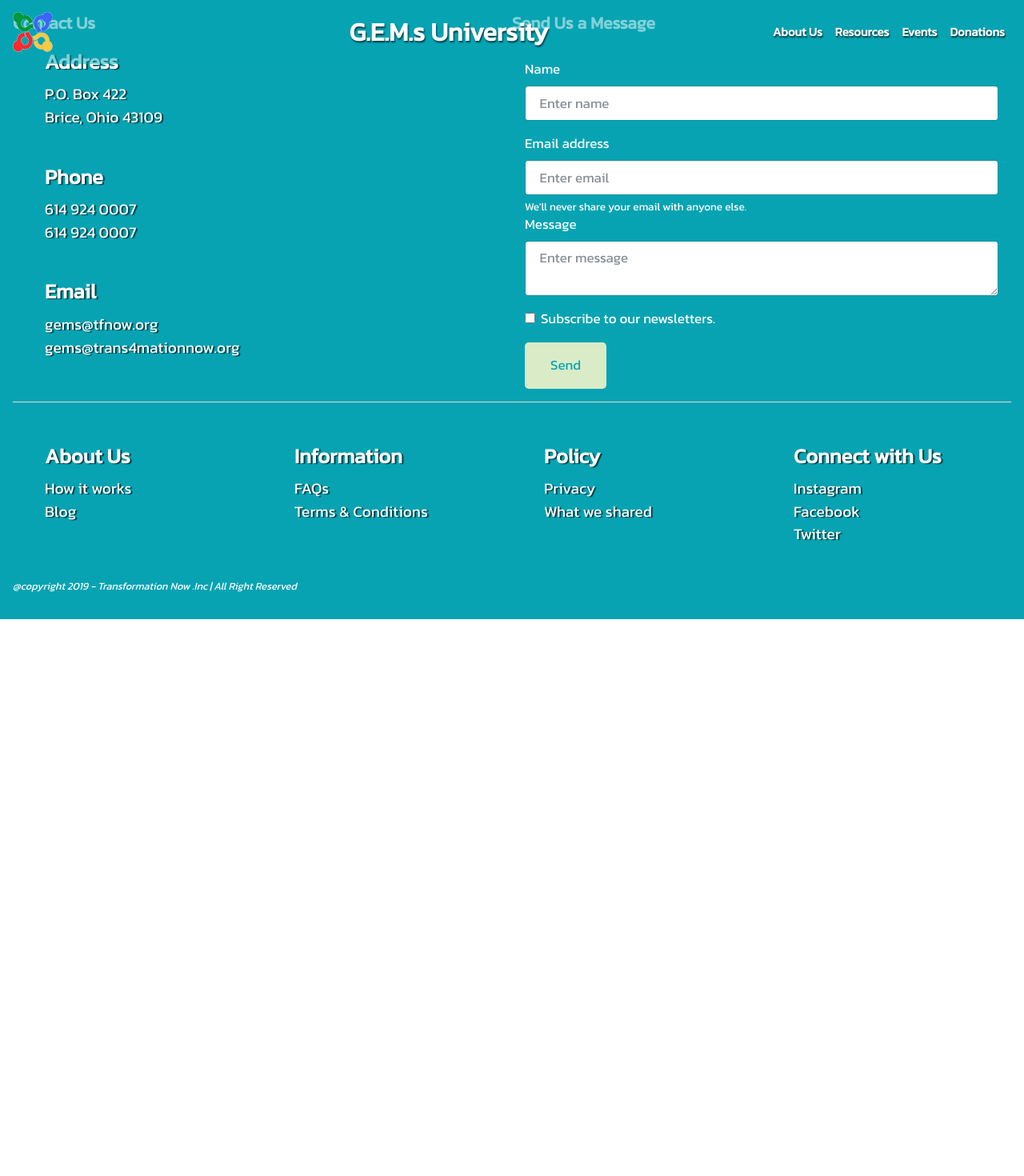
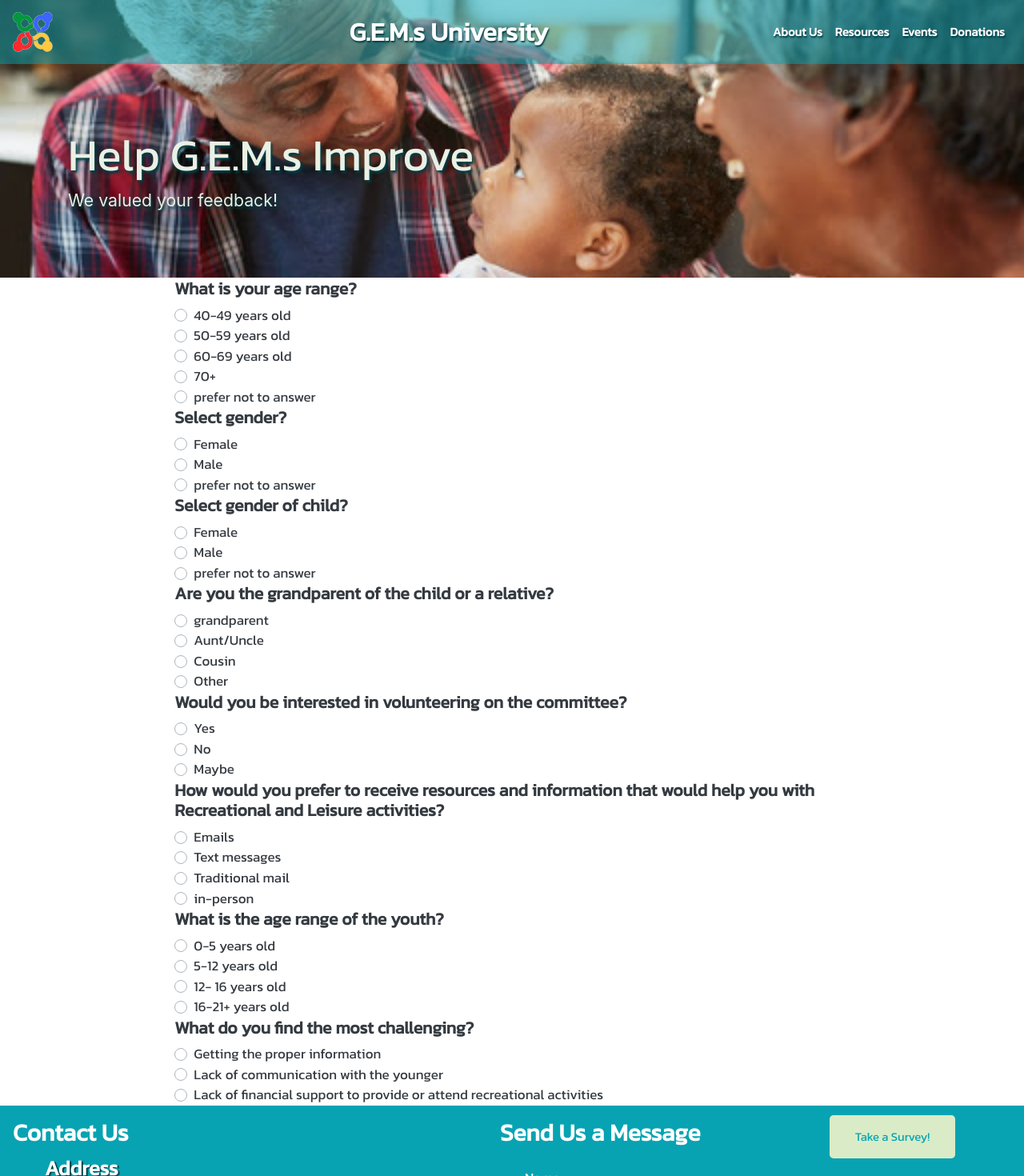
Before and after one commit to hoangle4/trans4mationNow, a React (Create React App) app in the folder client/: page /survey in a window 1280 px wide. Shown: the top 1470 px of the page at 80% size. Before the commit the page ends 800 px from the top, so only its background shows below. Built offline with nearby package versions, Linux system fonts and the light colour scheme; a web font is replaced by a local one.

Commit message:
commit survey layout

```diff
--- a/client/src/App.js
+++ b/client/src/App.js
@@ -8,6 +8,7 @@
 import AboutUs from './components/AboutUs';
 import Donation from './components/Donation';
 import Resources from './components/Resources';
+import Survey from './components/Survey';
 const App = () => {
   useEffect(() => {
     Utils.NavBarAnimation();
@@ -23,6 +24,7 @@
           <Route exact path={'/aboutus'} component={AboutUs} />
           <Route exact path={'/donation'} component={Donation} />
           <Route exact path={'/resources'} component={Resources} />
+          <Route exact path={'/survey'} component={Survey} />
         </Switch>
         <Footer />
       </Router>
--- a/client/src/components/Home/Footer.js
+++ b/client/src/components/Home/Footer.js
@@ -1,12 +1,12 @@
 import React from 'react';
-
+import { Link } from 'react-router-dom';
 const Footer = () => {
   return (
     <div className='row mx-0 Footer'>
       <div className='col-12 p-0'>
         <div className='row mx-0 border-bottom mb-5'>
           <div className='col-md-6 col-xs-12 p-0'>
-            <h5>Contact Us</h5>
+            <h3>Contact Us</h3>
             <ul className='Footer_UL'>
               <li className='Footer-li'>
                 <strong>Address</strong>
@@ -19,13 +19,13 @@
                 <strong>Phone</strong>
               </li>
               <li className='Footer-li'>
-                <a href='tel:614 924 0007' className=''>
-                  614 924 0007
+                <a href='tel:6149240007' className=''>
+                  Phone: 614 924 0007
                 </a>
               </li>
               <li className='Footer-li'>
-                <a href='tel:614 924 0007' className=''>
-                  614 924 0007
+                <a href='fax:6145751919' className=''>
+                  Fax: 614 575 1919
                 </a>
               </li>
             </ul>
@@ -44,7 +44,20 @@
             </ul>
           </div>
           <div className='col-md-6 col-xs-12 p-0'>
-            <h5>Send Us a Message</h5>
+            <div className='row '>
+              <div className='col-md-6 p-0'>
+                <h3>Send Us a Message</h3>
+              </div>
+              <div className='col-md-6 p-0 text-center'>
+                <ul className='list-group'>
+                  <li className='list-group-item bg-transparent border-0'>
+                    <Link to='/survey' className='green-btn'>
+                      Take a Survey!
+                    </Link>
+                  </li>
+                </ul>
+              </div>
+            </div>
             <form className='p-3'>
               <div className='form-group'>
                 <div className='form-group'>
--- a/client/src/components/Resources/ResourceItem.js
+++ b/client/src/components/Resources/ResourceItem.js
@@ -21,8 +21,8 @@
                 {i.link}
               </a>
             ) : (
-              i.link.map(l => (
-                <Fragment>
+              i.link.map((l, i) => (
+                <Fragment key={i}>
                   <a target='_blank' href={l}>
                     {l}
                   </a>
--- a/client/src/components/Resources/index.js
+++ b/client/src/components/Resources/index.js
@@ -62,6 +62,16 @@
                   desc: 'Power of Attorney.',
                   link:
                     'https://www.ohiograndparentkinship.org/documents/Power-of-Attorney_2018.pdf'
+                },
+                {
+                  desc: 'Grandparents Rights In Ohio.',
+                  link:
+                    'https://www.dissolutionanddivorce.com/grandparents-rights-ohio/#targetText=Ohio%20law%20states%20that%20if,best%20interest%20of%20the%20child'
+                },
+                {
+                  desc: 'The Grandparents Act.',
+                  link:
+                    'https://www.congress.gov/bill/115th-congress/senate-bill/1091/text'
                 }
               ]}
             />
--- /dev/null
+++ b/client/src/components/Survey/SurveyItem.js
@@ -0,0 +1,40 @@
+import React from 'react';
+import PropTypes from 'prop-types';
+
+const SurveyItem = ({ label, choices, choiceName, value, setValue }) => {
+  return (
+    <div>
+      <h5>{label}</h5>
+      {choices.length !== 0
+        ? choices.map((c, i) => (
+            <div key={i} className='custom-control custom-radio'>
+              <input
+                type='radio'
+                id={`${choiceName}${i}`}
+                name={`${choiceName}`}
+                className='custom-control-input'
+                value={c}
+                onChange={setValue}
+              />
+              <label
+                className='custom-control-label'
+                htmlFor={`${choiceName}${i}`}
+              >
+                {c}
+              </label>
+            </div>
+          ))
+        : ''}
+    </div>
+  );
+};
+
+SurveyItem.propTypes = {
+  label: PropTypes.string.isRequired,
+  choices: PropTypes.array.isRequired,
+  choiceName: PropTypes.string.isRequired,
+  value: PropTypes.string.isRequired,
+  setValue: PropTypes.func.isRequired
+};
+
+export default SurveyItem;
--- /dev/null
+++ b/client/src/components/Survey/index.js
@@ -0,0 +1,121 @@
+import React, { Fragment, useState } from 'react';
+import SurveyItem from './SurveyItem';
+import Jumbotron from '../Jumbotron';
+const Survey = () => {
+  const [inputValue, setInputValue] = useState({
+    ageRange: '',
+    gender: '',
+    childGender: '',
+    relationship: '',
+    volunteering: '',
+    activity: '',
+    resource: '',
+    youthAge: '',
+    challenging: '',
+    additional: ''
+  });
+
+  const { ageRange } = inputValue;
+  const hanleOnChange = e => {
+    console.log(e.target.value);
+    setInputValue({ ...inputValue, [e.target.name]: e.target.value });
+  };
+  return (
+    <Fragment>
+      <div className='row mx-0'>
+        <div className='col-12 px-0'>
+          <Jumbotron
+            title='Help G.E.M.s Improve'
+            subtitle='We valued your feedback!'
+          />
+        </div>
+      </div>
+      <div className='row'>
+        <div className='col-md-8 mx-auto'>
+          <SurveyItem
+            label='What is your age range?'
+            choices={[
+              '40-49 years old',
+              '50-59 years old',
+              '60-69 years old',
+              '70+',
+              'prefer not to answer'
+            ]}
+            choiceName='ageRange'
+            setValue={hanleOnChange}
+          />
+          <SurveyItem
+            label='Select gender?'
+            choices={['Female', 'Male', 'prefer not to answer']}
+            choiceName='gender'
+            setValue={hanleOnChange}
+          />
+          <SurveyItem
+            label='Select gender of child?'
+            choices={['Female', 'Male', 'prefer not to answer']}
+            choiceName='childGender'
+            setValue={hanleOnChange}
+          />
+          <SurveyItem
+            label='Are you the grandparent of the child or a relative?'
+            choices={['grandparent', 'Aunt/Uncle', 'Cousin', 'Other']}
+            choiceName='relationship'
+            setValue={hanleOnChange}
+          />
+          <SurveyItem
+            label='Would you be interested in volunteering on the committee?'
+            choices={['Yes', 'No', 'Maybe']}
+            choiceName='volunteering'
+            setValue={hanleOnChange}
+          />
+          <SurveyItem
+            label='How would you prefer to receive resources and information that would help you with Recreational and Leisure activities?'
+            choices={[
+              'Emails',
+              'Text messages',
+              'Traditional mail',
+              'in-person'
+            ]}
+            choiceName='resource'
+            setValue={hanleOnChange}
+          />
+          <SurveyItem
+            label='What is the age range of the youth?'
+            choices={[
+              '0-5 years old',
+              '5-12 years old',
+              '12- 16 years old',
+              '16-21+ years old'
+            ]}
+            choiceName='youthAge'
+            setValue={hanleOnChange}
+          />
+          <SurveyItem
+            label='What do you find the most challenging?'
+            choices={[
+              'Getting the proper information',
+              'Lack of communication with the younger',
+              'Lack of financial support to provide or attend recreational activities'
+            ]}
+            choiceName='challenging'
+            setValue={hanleOnChange}
+          />
+          {/* <SurveyItem
+            label='Select gender?'
+            choices={['Female', 'Male', 'prefer not to answer']}
+            choiceName='gender'
+            setValue={hanleOnChange}
+          />
+          <SurveyItem
+            label='Select gender?'
+            choices={['Female', 'Male', 'prefer not to answer']}
+            choiceName='gender'
+            setValue={hanleOnChange}
+          /> */}
+        </div>
+      </div>
+    </Fragment>
+  );
+};
+
+export default Survey;
```
